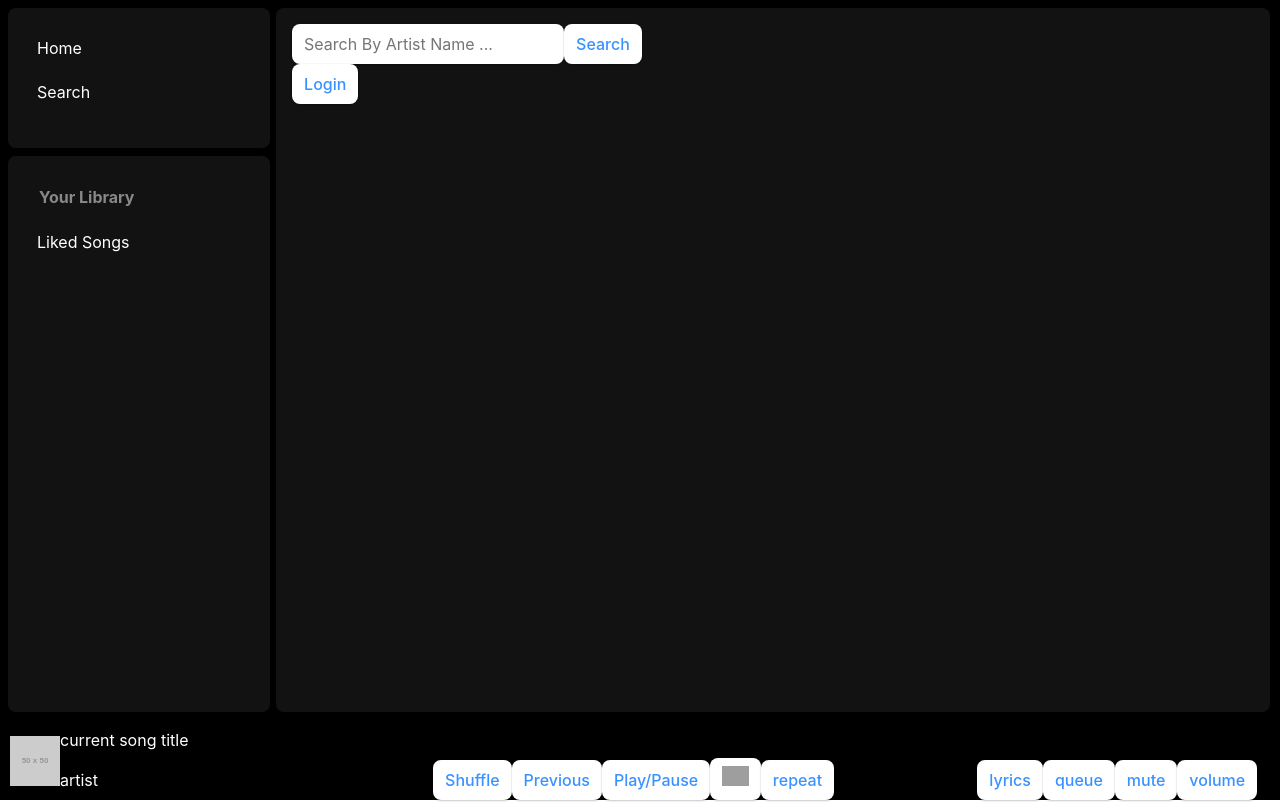
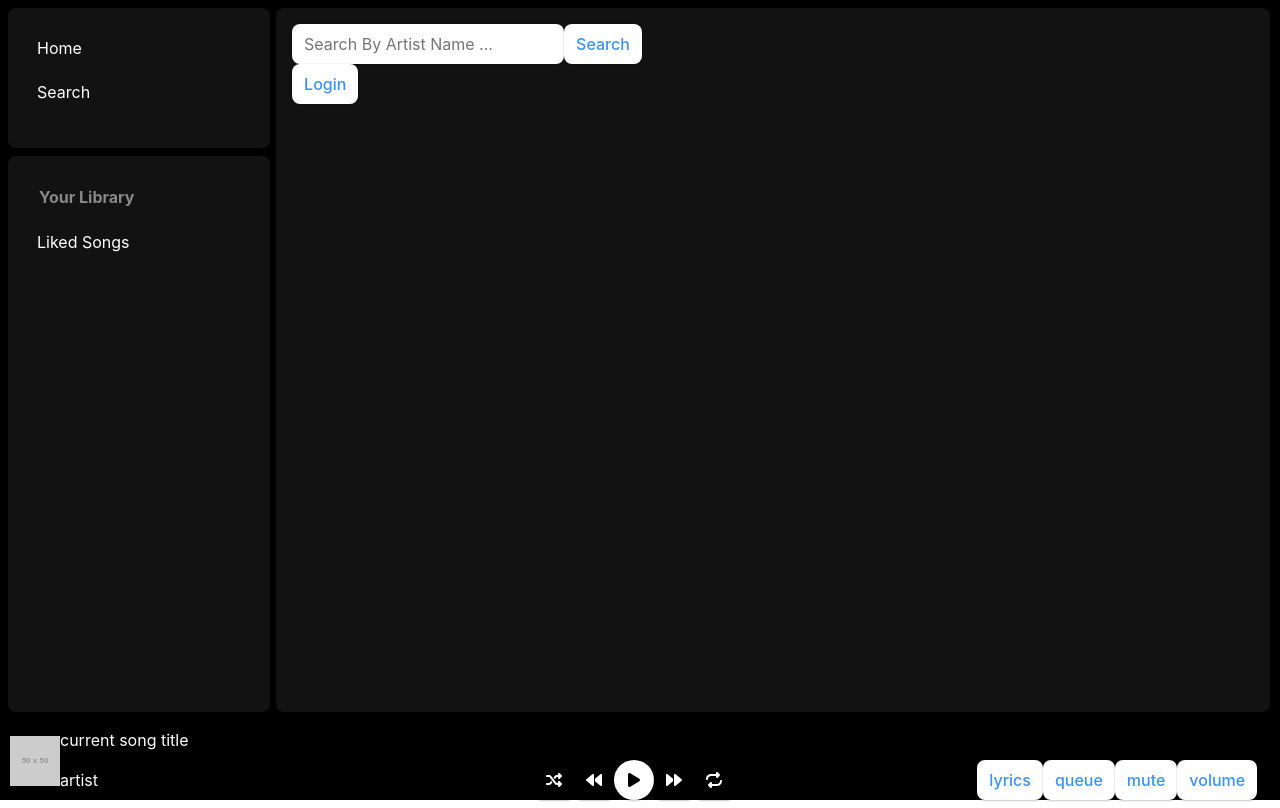
Before and after one commit to vworo/Beat-Box, a React (Vite) app: page / in a window 1280 px wide. Built offline with nearby package versions, Linux system fonts and the light colour scheme; grey boxes are pictures that could not be loaded.

Commit message:
sound/media controls

```diff
--- a/package.json
+++ b/package.json
@@ -10,6 +10,10 @@
     "preview": "vite preview"
   },
   "dependencies": {
+    "@fortawesome/fontawesome-svg-core": "^6.4.0",
+    "@fortawesome/free-regular-svg-icons": "^6.4.0",
+    "@fortawesome/free-solid-svg-icons": "^6.4.0",
+    "@fortawesome/react-fontawesome": "^0.2.0",
     "axios": "^1.4.0",
     "bootstrap": "^5.2.3",
     "react": "^18.2.0",
--- a/src/components/Footer.jsx
+++ b/src/components/Footer.jsx
@@ -1,4 +1,6 @@
 import React from 'react';
+import { FontAwesomeIcon } from '@fortawesome/react-fontawesome';
+import { faPlay, faBackward, faForward, faRepeat, faShuffle } from '@fortawesome/free-solid-svg-icons';
 
 export default function Footer () {
     return (
@@ -11,11 +13,11 @@ export default function Footer () {
         </div>
         </div>
         <div id="controls" className="panel">
-            <button id="shuffle"> Shuffle </button>
-            <button id="previous"> Previous </button>
-            <button id="play"> Play/Pause </button>
-            <button id="next"><img src="https://i.imgur.com/X6zEghw.jpg" alt="" /></button>
-            <button id="repeat"> repeat </button>
+            <button id="shuffle" className="blackicons"><FontAwesomeIcon icon={faShuffle} style={{color: "#ffffff",}} /></button>
+            <button id="previous" className="blackicons"><FontAwesomeIcon icon={faBackward} style={{color: "#ffffff",}} /></button>
+            <button id="play"><FontAwesomeIcon icon={faPlay} style={{color: "#000000",}} /></button>
+            <button id="next" className="blackicons"><FontAwesomeIcon icon={faForward} style={{color: "#ffffff",}} /></button>
+            <button id="repeat" className="blackicons"><FontAwesomeIcon icon={faRepeat} style={{color: "#ffffff",}} /></button>
         </div>
         <div id="sound" className="panel">
         <button id="lyrics">lyrics</button>
--- a/src/index.css
+++ b/src/index.css
@@ -81,6 +81,16 @@ footer {
 
 #sound {
   text-align: right;
+}
+
+#play {
+  height: 40px;
+  width: 40px;
+  border-radius: 20px;
+}
+
+.blackicons {
+  background-color: black;
 }
 
 h2 {
```
Also changed, not shown: 1 other file (tests, documents, lock files or other folders).
